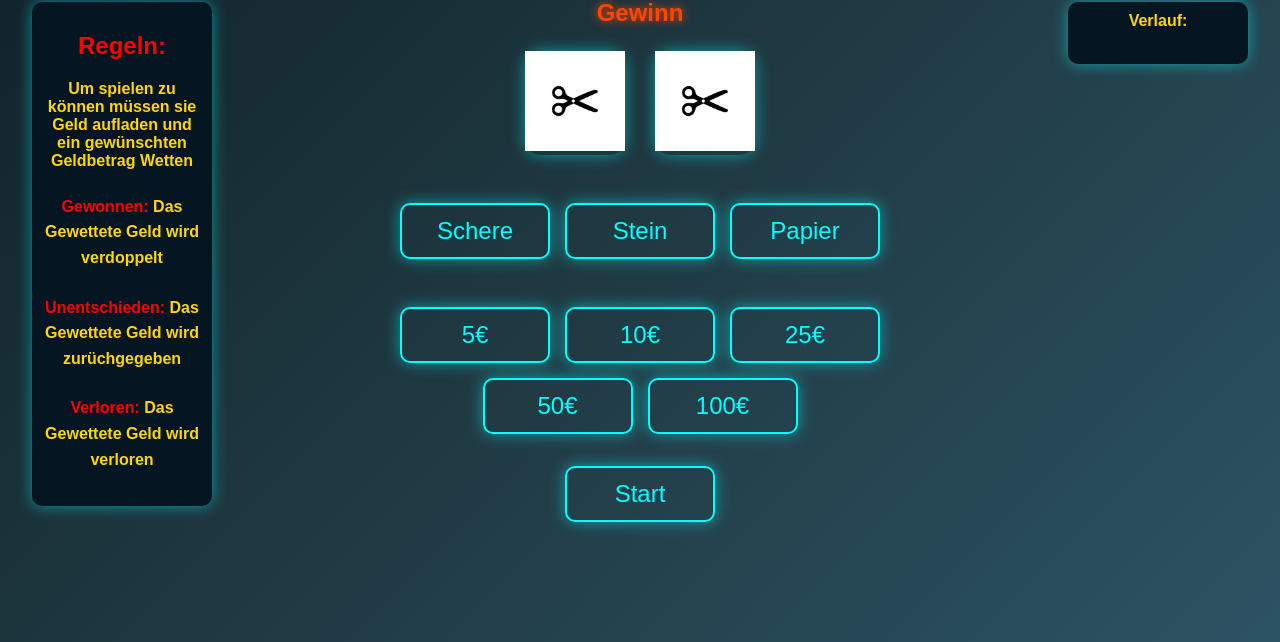
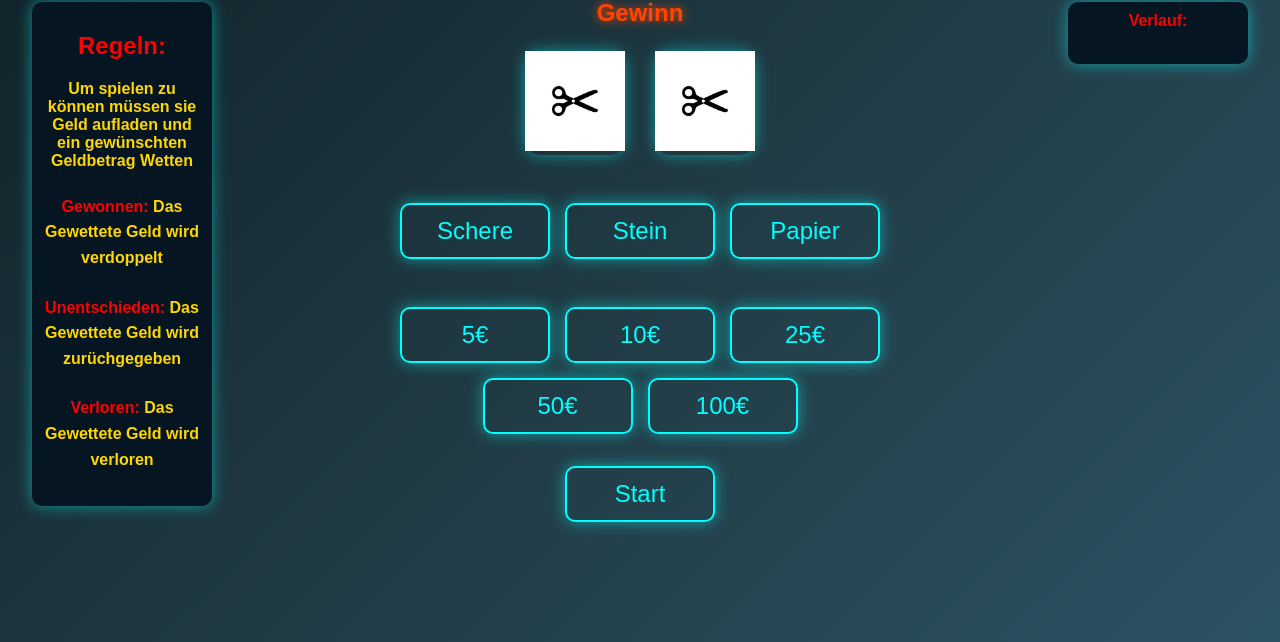
Before and after one commit to Flavio11-12/Webentwicklung, a plain HTML site: page Spiel/Web.html in a window 1280 px wide. Shown: the part 158-800 px from the top of the page. Drawn offline with Linux system fonts and the light colour scheme.

Commit message:
readme update

```diff
--- a/Spiel/Web.html
+++ b/Spiel/Web.html
@@ -35,7 +35,7 @@
             <p><a id="Heraustechen">Verloren:</a> Das Gewettete Geld wird verloren</p>
         </div>
         <div class="rechtes-panel">
-            <a>Verlauf: <p id="Verlauf"></p></a>
+            <a id="Heraustechen">Verlauf: <p id="Verlauf"></p></a>
         </div>
 
         <div id="Main">
--- a/Spiel/spielstand.JSON
+++ b/Spiel/spielstand.JSON
@@ -4,4 +4,4 @@
       "konto": 0,
       "verlaufe": ""
     }
-  }
+}
```
